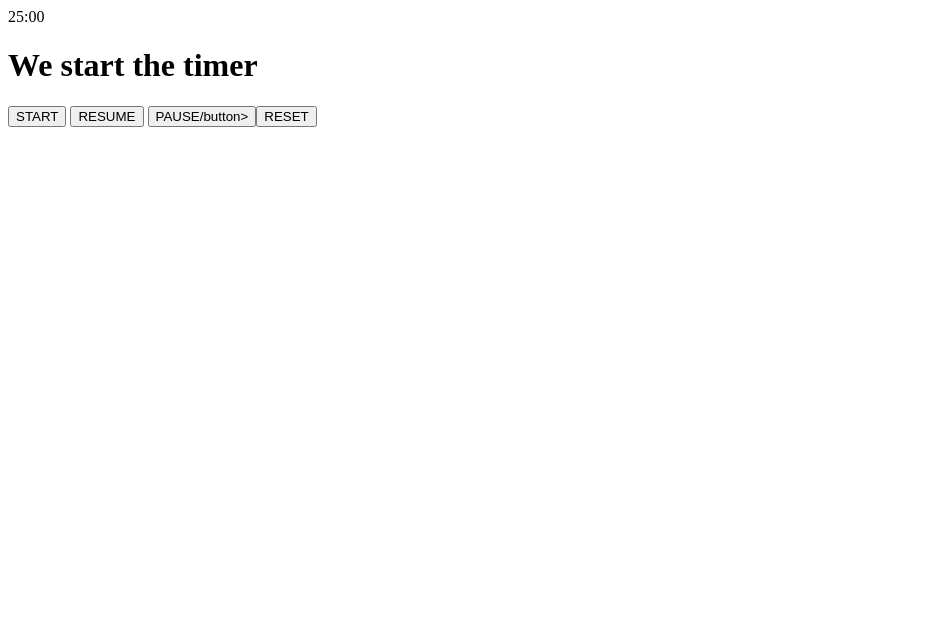
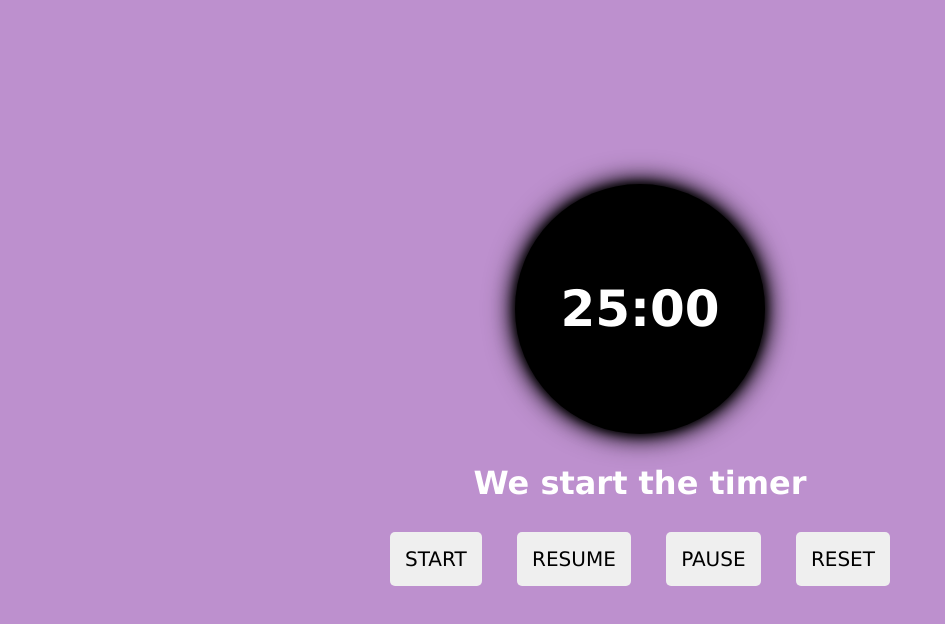
Before and after one commit to hamidotdev/PomodoroApp, a plain HTML site: page index.html in a window 1280 px wide. Shown: the whole page, without its empty margins (0-945 px from the left). Drawn offline with Linux system fonts and the light colour scheme.

Commit message:
styling halfly-done

```diff
--- a/index.html
+++ b/index.html
@@ -4,6 +4,7 @@
     <meta charset="UTF-8">
     <meta name="viewport" content="width=device-width, initial-scale=1.0">
     <title>Pomodoo App</title>
+    <link rel="stylesheet" href="style.css">
 </head>
 <body>
     <div class="container">
@@ -12,9 +13,10 @@
         <div class="buttons">
             <button>START</button>
             <button>RESUME</button>
-            <button>PAUSE/button>
+            <button>PAUSE </button>
             <button>RESET</button>
         </div>
     </div>
+    <script src="script.js" defer></script>
 </body>
 </html>
--- a/style.css
+++ b/style.css
@@ -0,0 +1,57 @@
+* {
+    margin: 0;
+    padding: 0;
+    box-sizing: border-box;
+    font-family: Verdana, Geneva, Tahoma, sans-serif;
+}
+
+body {
+    background-color: rgb(189, 144, 206);
+    display: flex;
+    flex-direction: column;
+    align-items: center;
+    justify-content: center;
+    width: 100%;
+    height: 100vh;
+}
+
+.container {
+    color: white;
+    display: flex;
+    flex-direction: column;
+    align-items: center;
+    justify-content: center;
+    width: 100%;
+    height: 100vh;
+}
+
+.timer {
+    font-size: 50px;
+    font-weight: 700;
+    padding: 30px;
+    margin-bottom: 30px;
+    background-color: black;
+    box-shadow: 0px 0px 30px rgb(0, 0, 0.9), 0px 0px 20px rgb(0, 0, 0.9), 0px 0px 10px rgb(0, 0, 0.9);
+    border-radius: 50%;
+    height: 250px;
+    aspect-ratio: 1/1;
+    display: grid;
+    place-items: center;
+}
+
+.buttons {
+    width: 500px;
+    max-width: 600px;
+    display: flex;
+    align-items: center;
+    justify-content: space-between;
+    margin: 30px;
+}
+
+.buttons button {
+    padding: 15px;
+    border-radius: 5px;
+    font-size: 20px;
+    border: none;
+    background-color: ;
+}
```
